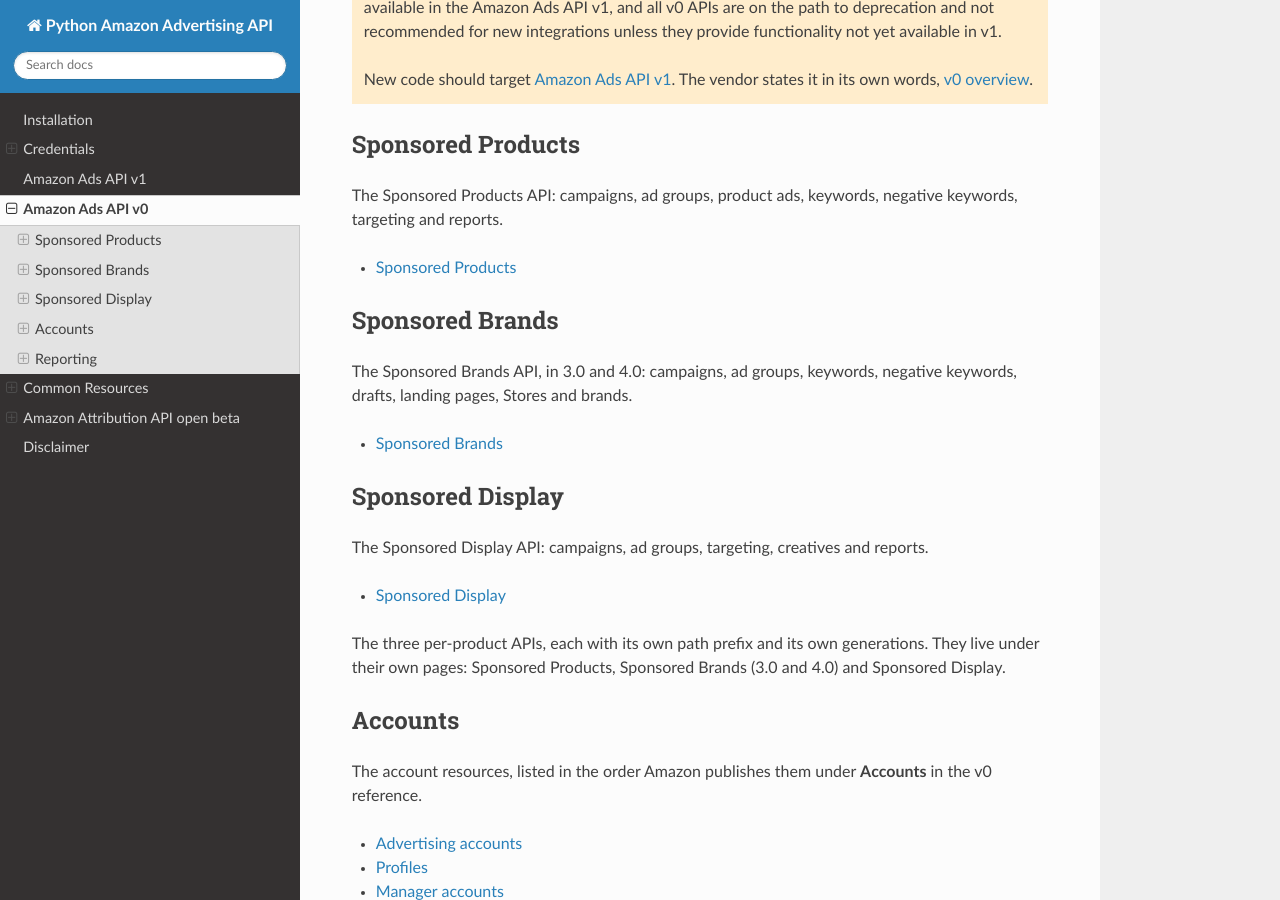
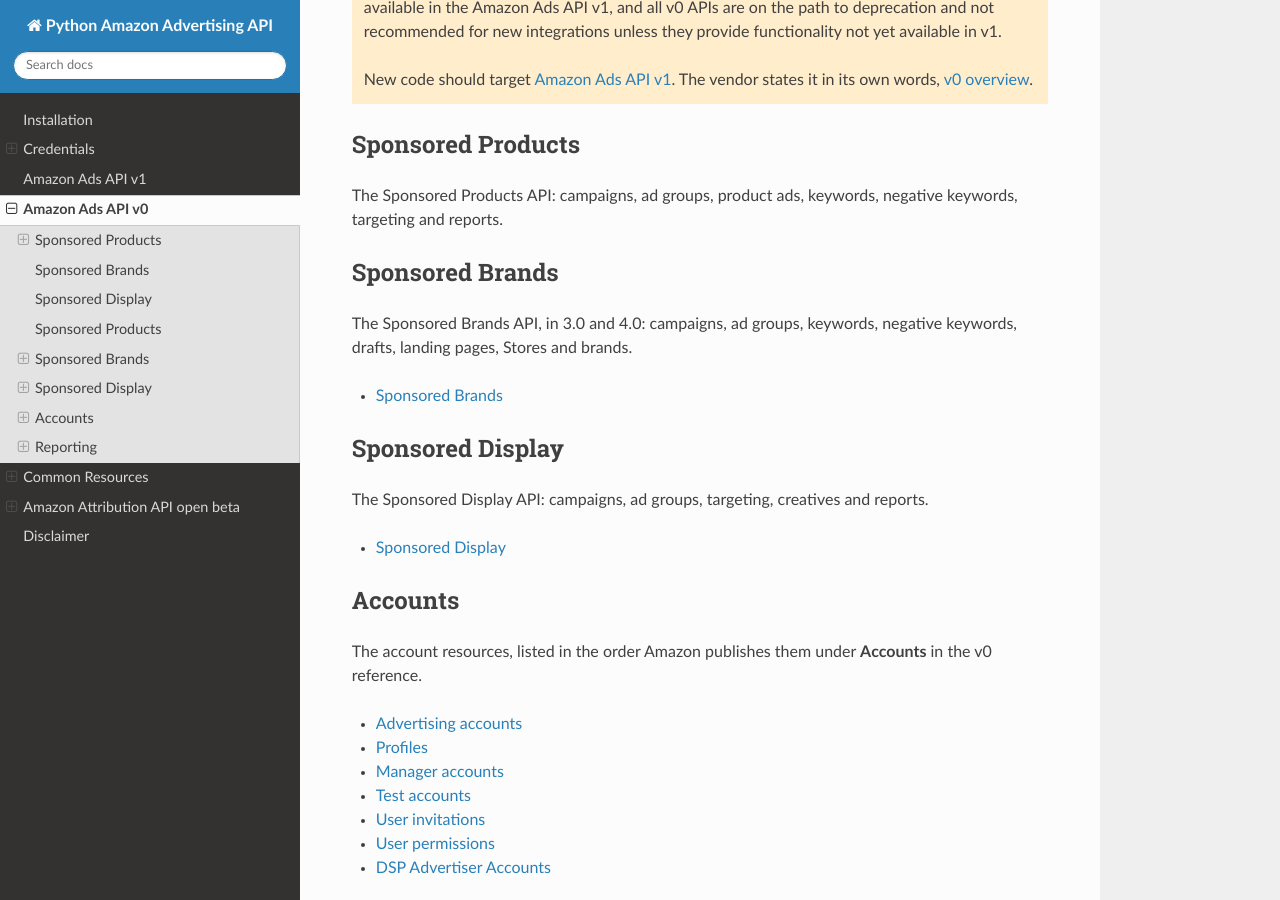
Before and after one commit to denisneuf/python-amazon-ad-api, a Sphinx documentation site: the page built from docs/v0.rst, in a window 1280 px wide and 900 px high, scrolled down 397 px. Built offline with Sphinx 7.4.7 and the Read the Docs theme 3.1.0, drawn with Linux system fonts in a browser that asks for light colours.

Commit message:
docs(v0): nest the per-product APIs and their resources under their own sections

```diff
--- a/docs/conf.py
+++ b/docs/conf.py
@@ -65,7 +65,7 @@ html_theme = 'sphinx_rtd_theme'
 html_theme_options = {
     'collapse_navigation': False,
     'sticky_navigation': True,
-    'navigation_depth': 3,
+    'navigation_depth': 4,
 }
 
 # Alabaster theme options, kept for reference in case we switch back.
--- a/docs/index.rst
+++ b/docs/index.rst
@@ -5,7 +5,7 @@ This project helps you using python 3.8 to use the *Python Amazon Advertising AP
 
 
 .. toctree::
-   :maxdepth: 1
+   :maxdepth: 2
 
    installation
    credentials
--- a/docs/sp.rst
+++ b/docs/sp.rst
@@ -68,6 +68,7 @@ per page, alphabetical.
 
 .. toctree::
     :maxdepth: 1
+    :titlesonly:
 
     sp/ad_groups_v3
     sp/bid_recommendations_v3
--- a/docs/v0.rst
+++ b/docs/v0.rst
@@ -53,10 +56,6 @@ reports.
     :maxdepth: 1
 
     sd
-
-The three per-product APIs, each with its own path prefix and its own
-generations. They live under their own pages: Sponsored Products, Sponsored
-Brands (3.0 and 4.0) and Sponsored Display.
 
 Accounts
 --------
```
Also changed, not shown: other parts of docs/v0.rst (+8 -5 lines).
